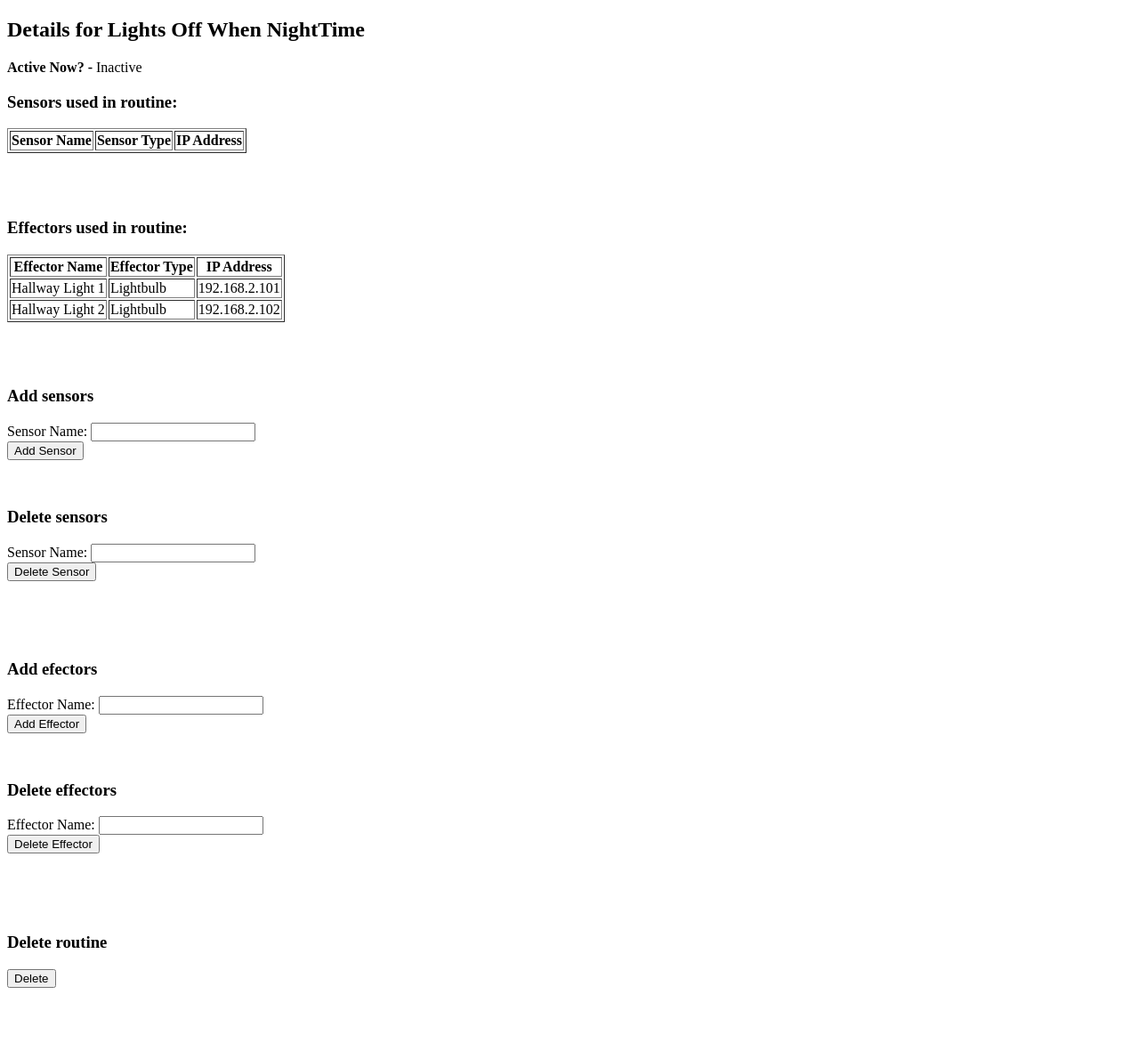
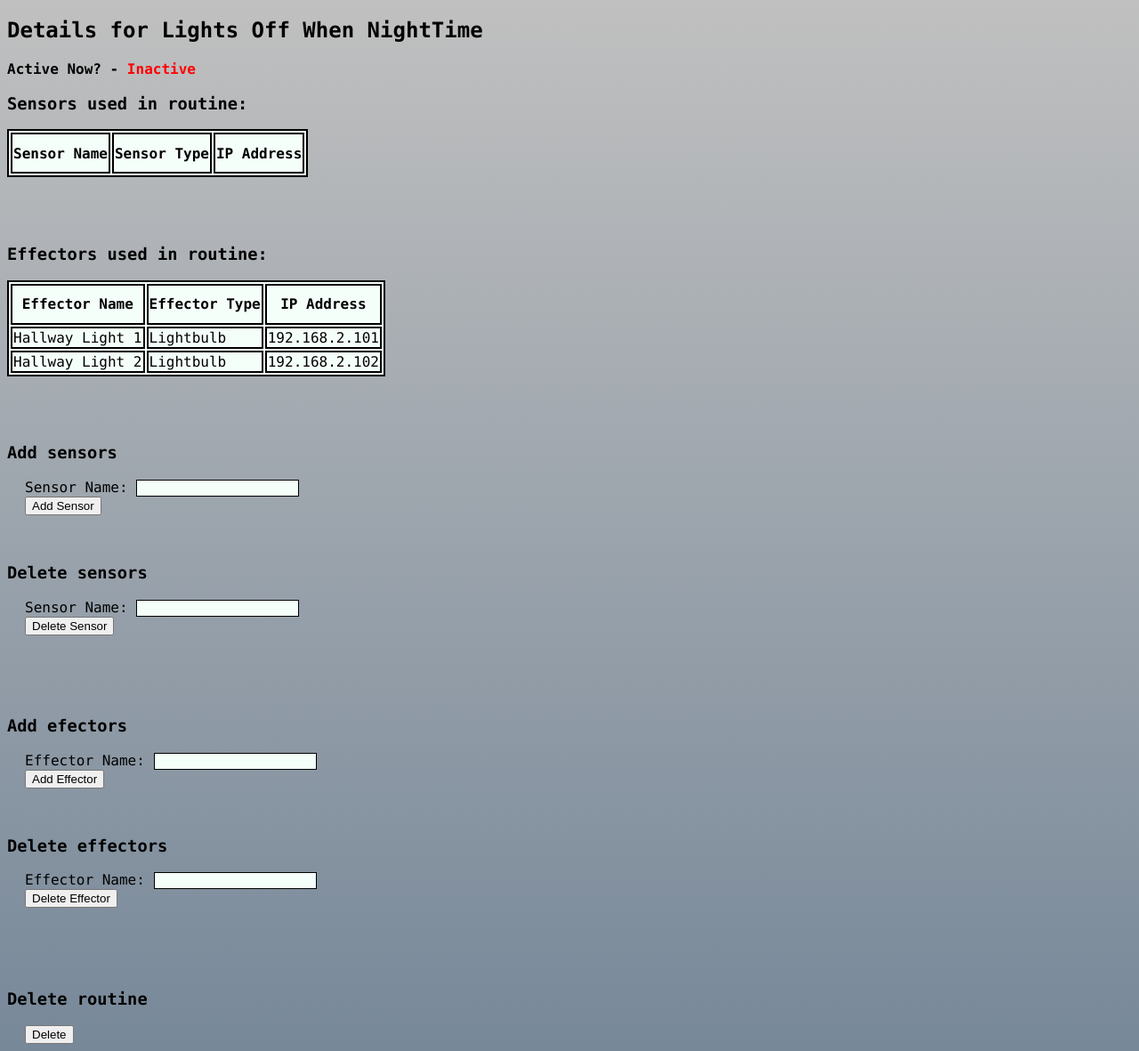
Before and after one commit to tcfh2003/Proiect_BazeDate, a Flask app: a page that uses templates/routine_details.html in a window 1280 px wide. Shown: the whole page at 89% size. Before the commit the page ends 1110 px from the top, so only its background shows below. Run offline with Flask 3, Linux system fonts and the light colour scheme; data comes from the database, SQL or seed files in the repository; both versions use the stored data as it was after the commit; lists and menus that the app fills with data are empty; some libraries are stand-ins or nearby versions.

Commit message:
Added a little bit of CSS code
Other details:
Added comments to SQL code
Added description for hash_password
Fixed a bug where if you tried to modify a routine with the value NULL, it wouldn't work. In Python, NULL is actually called None

```diff
--- a/main.py
+++ b/main.py
@@ -17,6 +17,7 @@ mysql = MySQL(app)
 # print(mysql)
 
 def hash_password(password):
+    # this function generates the hash for a provided password in string format
     password = password.encode('utf-8')
     hash = hashlib.sha256(password)
     return hash.hexdigest()
@@ -104,12 +105,18 @@ def add_routine():
 
 @app.route('/modify_routine', methods=['POST'])
 def modify_routine():
+    global modify_routine_status
     if request.method == 'POST':
         routineID = request.form['routineID']
         routine_name = request.form['routine_name']
         routine_runtime = request.form['routine_runtime']
         start_time = request.form['start_time']
         stop_time = request.form['stop_time']
+
+        if start_time == 'NULL':
+            start_time = None
+        if stop_time == 'NULL':
+            stop_time = None
 
         cursor = mysql.connection.cursor()
         cursor.execute("SELECT COUNT(*) FROM Routine WHERE RoutineID = %s", (routineID,))
--- /dev/null
+++ b/static/style.css
@@ -0,0 +1,23 @@
+html{
+    background: linear-gradient(silver, lightslategray);
+    min-height: 100%;
+    font-family: Consolas, "Times New Roman";
+}
+table, th, td{
+    border: 2px solid black;
+    background: mintcream;
+}
+th{
+    height: 40px;
+}
+label{
+    padding-left: 20px;
+}
+button{
+    margin-left: 20px
+}
+input[type=text]{
+    background: mintcream;
+    border: 1px solid black;
+
+}
--- a/templates/effectors.html
+++ b/templates/effectors.html
@@ -3,6 +3,7 @@
 <head>
     <meta charset="UTF-8">
     <title>Effectors Panel</title>
+    <link rel="stylesheet" type="text/css" href="{{ url_for('static', filename = 'style.css') }}">
 </head>
 <body>
     <h2>Effectors List</h2>
--- a/templates/home.html
+++ b/templates/home.html
@@ -3,6 +3,7 @@
 <head>
     <meta charset="UTF-8">
     <title>Home</title>
+    <link rel="stylesheet" type="text/css" href="{{ url_for('static', filename = 'style.css') }}">
 </head>
 <body>
     <h1>Welcome, {{ username }}</h1>
--- a/templates/index.html
+++ b/templates/index.html
@@ -4,6 +4,7 @@
     <meta charset = "UTF-8">
     <meta name = "viewport" content = "width = device-width , initial-scale = 1.0">
     <title>Aplicatie Baze Date</title>
+    <link rel="stylesheet" type="text/css" href="{{ url_for('static', filename = 'style.css') }}">
 </head>
 
 <body>
--- a/templates/routine_details.html
+++ b/templates/routine_details.html
@@ -3,11 +3,12 @@
 <head>
     <meta charset="UTF-8">
     <title>Routine details</title>
+    <link rel="stylesheet" type="text/css" href="{{ url_for('static', filename = 'style.css') }}">
 </head>
 <body>
     <h2>Details for {{ routine_name }}</h2>
 
-    <p><b>Active Now? - </b> {{ activation_state }} </p>
+    <p style="color: {{ "green" if activation_state == "Active" else "red" }}"><b style="color: black">Active Now? - </b> <b>{{ activation_state }}</b> </p>
 
     <h3>Sensors used in routine:</h3>
     <table border="1">
--- a/templates/sensors.html
+++ b/templates/sensors.html
@@ -3,6 +3,7 @@
 <head>
     <meta charset="UTF-8">
     <title>Sensors Panel</title>
+    <link rel="stylesheet" type="text/css" href="{{ url_for('static', filename = 'style.css') }}">
 </head>
 <body>
     <h2>Sensors List</h2>
```
Also changed, not shown: Proiect_BD/Proiect_BD.sql (+13 -2 lines), templates/login.html (+6 -7 lines).
